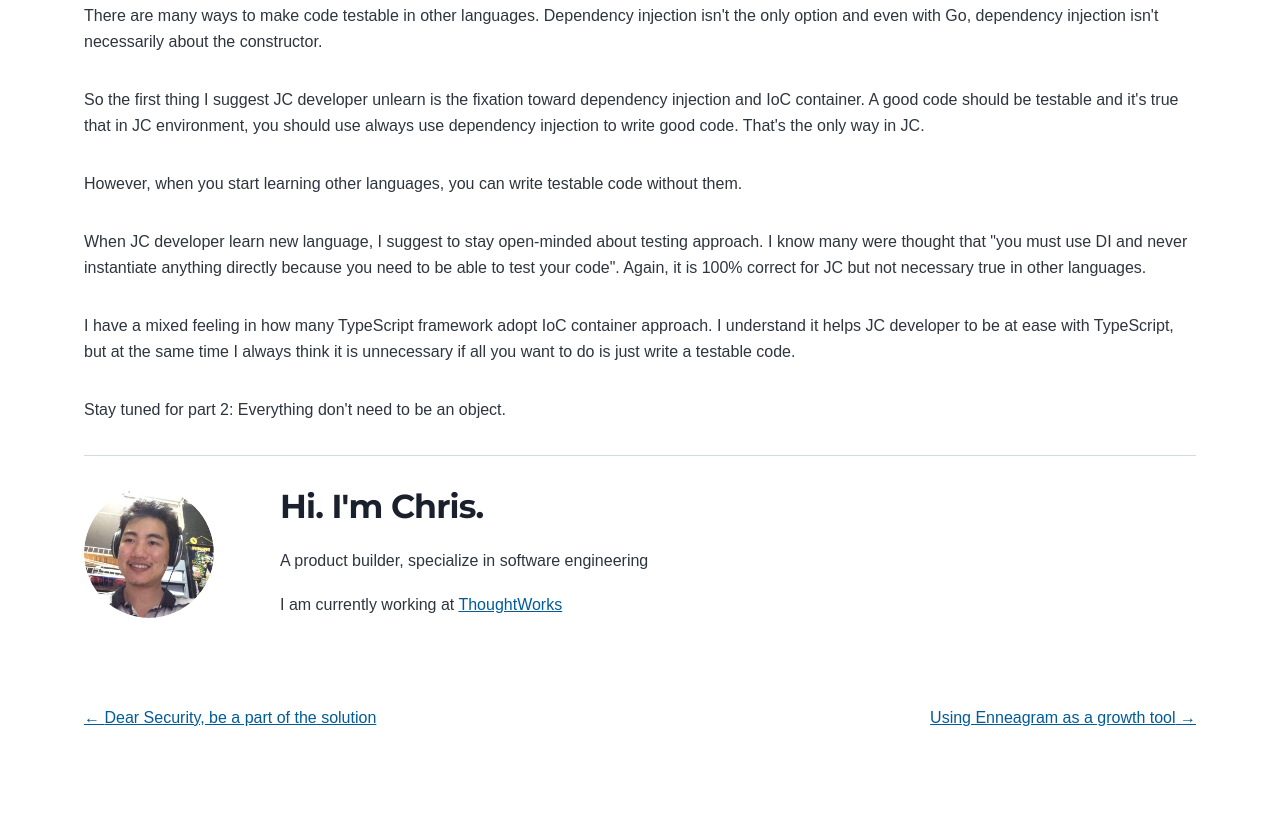
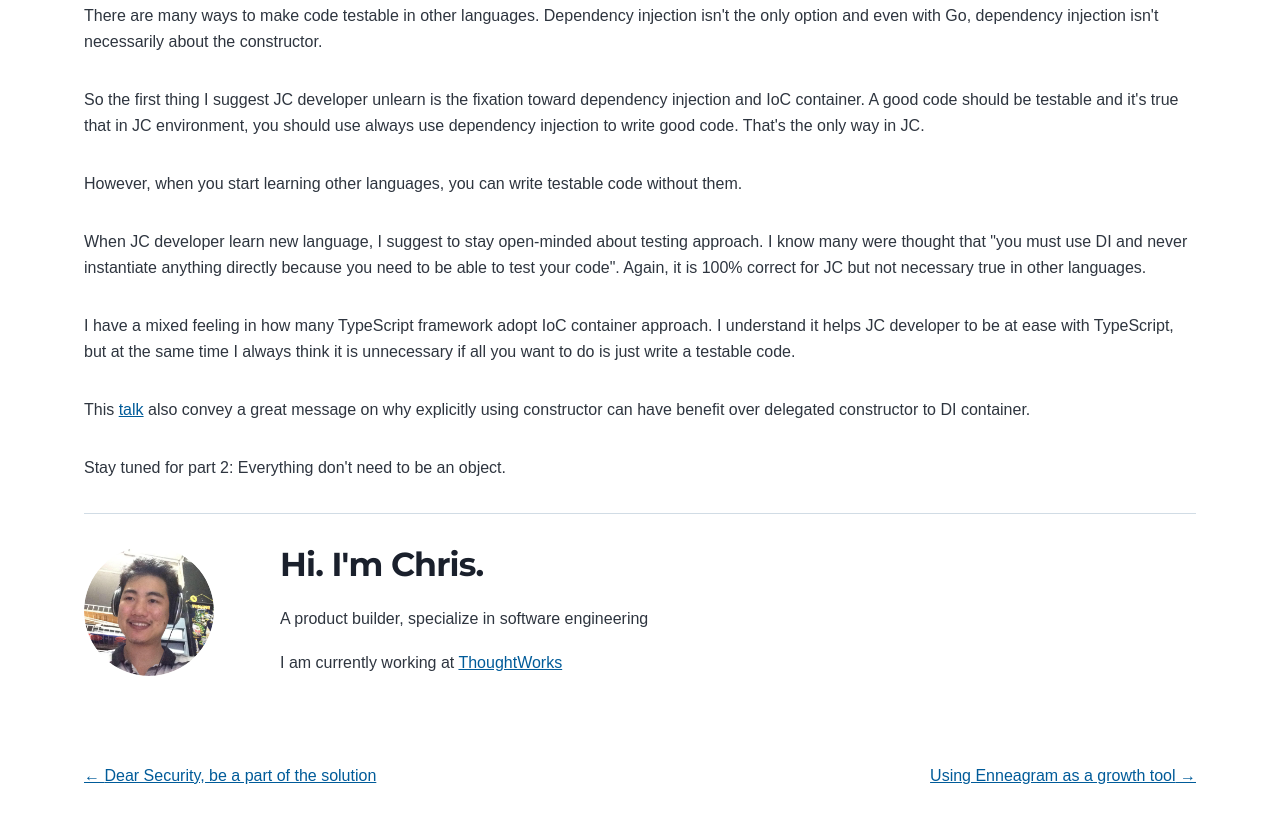
Before and after one commit to chrisza4/chris-blog, a Gatsby site: page /jc-unlearn/ in a window 1280 px wide. Shown: the part 5462-6284 px from the top of the page. Before the commit the page ends 6248 px from the top, so only its background shows below. Built offline with nearby package versions, Linux system fonts and the light colour scheme; Gatsby itself is replaced by a stand-in of ours; some packages are replaced by stand-ins of ours.

Commit message:
add talk

```diff
--- a/content/blog/jc-unlearn/index.md
+++ b/content/blog/jc-unlearn/index.md
@@ -205,4 +205,6 @@ When JC developer learn new language, I suggest to stay open-minded about testin
 
 I have a mixed feeling in how many TypeScript framework adopt IoC container approach. I understand it helps JC developer to be at ease with TypeScript, but at the same time I always think it is unnecessary if all you want to do is just write a testable code.
 
+This [talk](https://www.youtube.com/watch?v=PTE4VJIdHPg&t=650s) also convey a great message on why explicitly using constructor can have benefit over delegated constructor to DI container.
+
 Stay tuned for part 2: Everything don't need to be an object.
```
